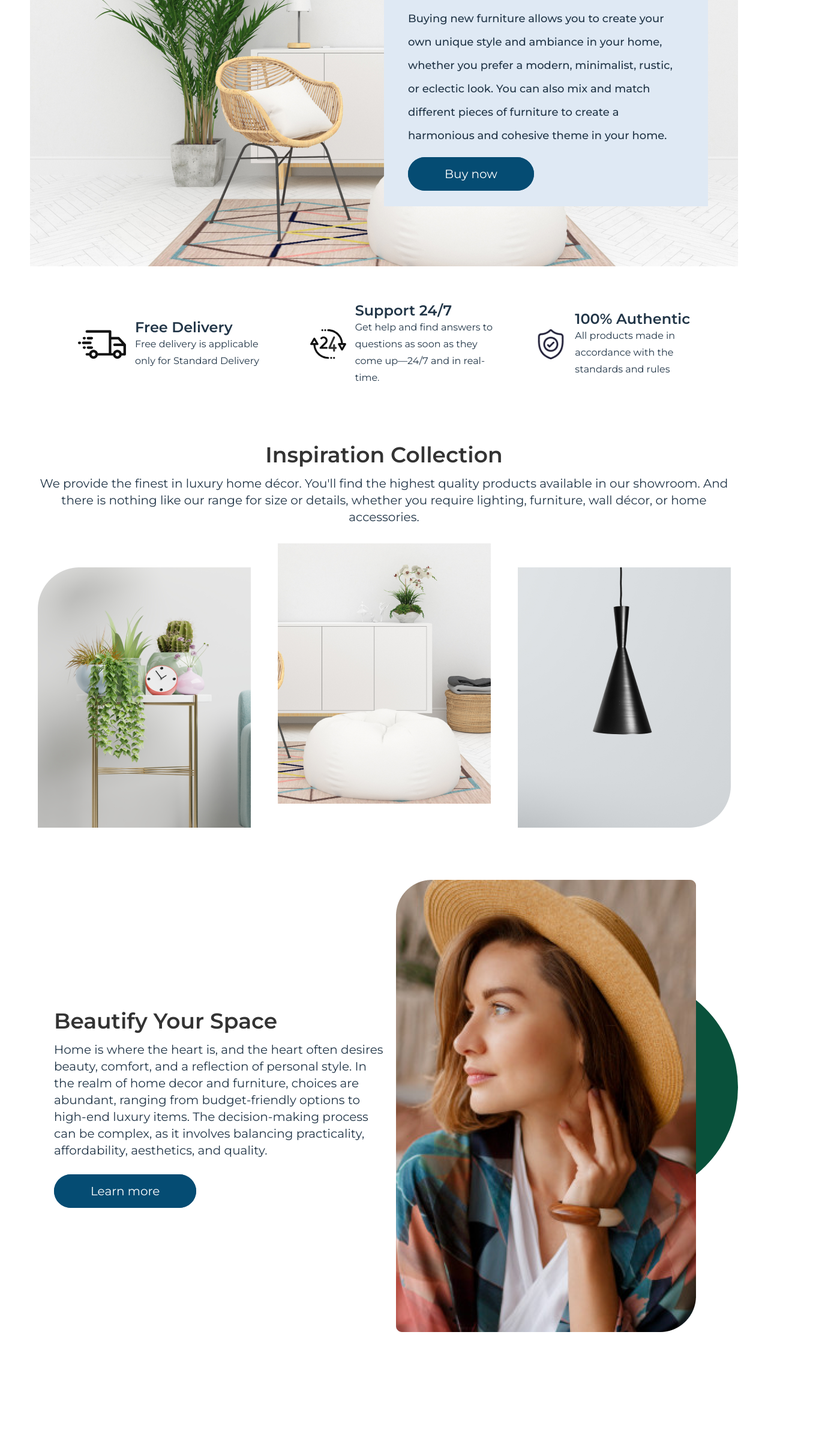
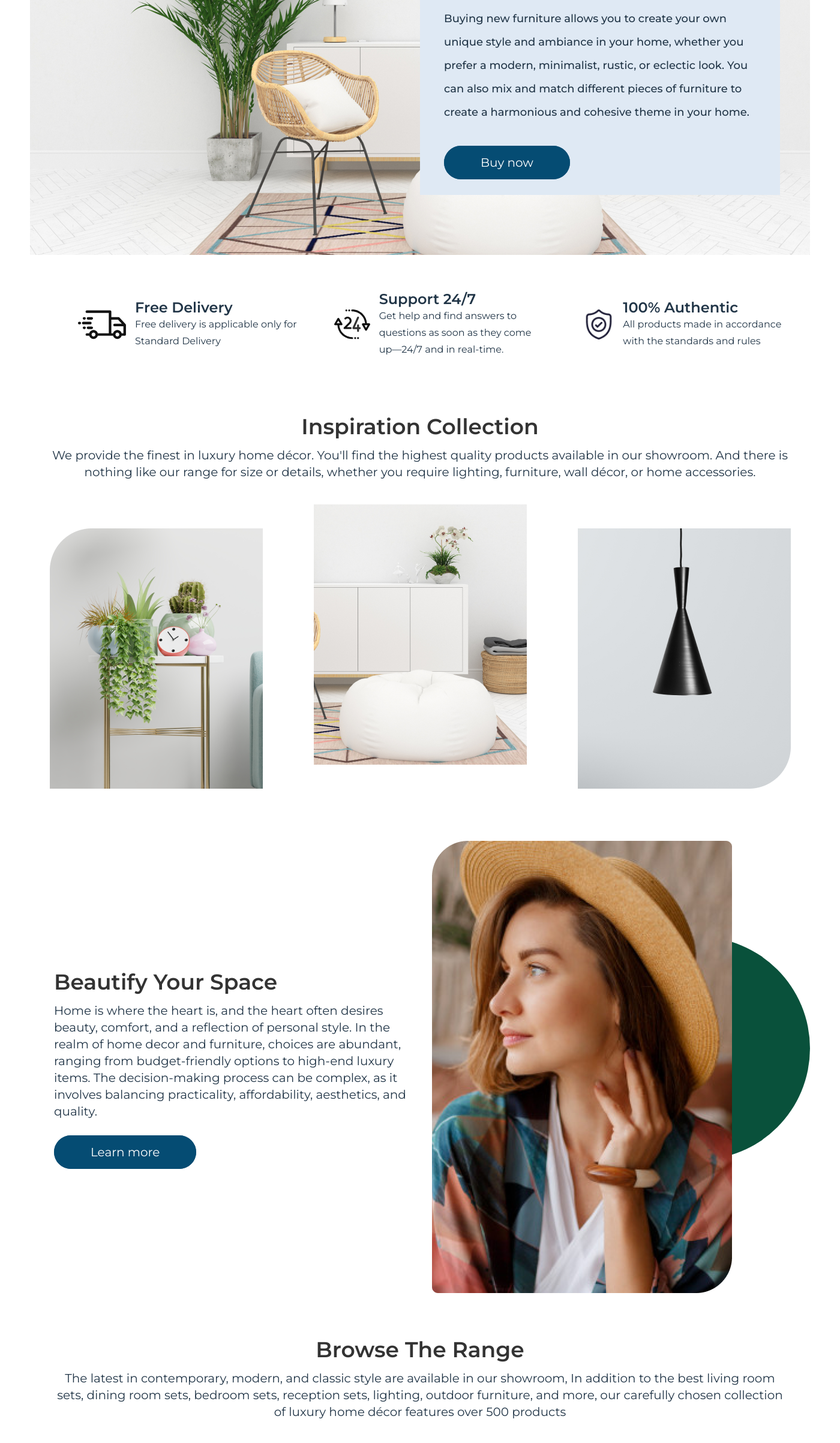
Before and after one commit to guranda26/ecommerce-website, a React (Vite) app: page / in a window 1280 px wide. Shown: the part 374-2780 px from the top of the page at 60% size, 1400 px wide, since content can reach past the window. Before the commit the page ends 2635 px from the top, so only its background shows below. Built offline with nearby package versions, Linux system fonts and the light colour scheme.

Commit message:
feat: add rooms section

```diff
--- a/src/components/beutifyYourSpace/BeutifyYourSpace.tsx
+++ b/src/components/beutifyYourSpace/BeutifyYourSpace.tsx
@@ -7,7 +7,7 @@ function BeutifyYourSpace(): React.JSX.Element {
     <section className="beutifyYourSpace">
       <div className="beutifyYourSpace-content">
         <h2 className="section-header">Beautify Your Space</h2>
-        <p className="beutifyYourSpace-text">
+        <p className="section-text beutifyYourSpace-text">
           Home is where the heart is, and the heart often desires beauty,
           comfort, and a reflection of personal style. In the realm of home
           decor and furniture, choices are abundant, ranging from
--- a/src/components/beutifyYourSpace/beutifyYourSpace.css
+++ b/src/components/beutifyYourSpace/beutifyYourSpace.css
@@ -13,7 +13,6 @@
 }
 
 .beutifyYourSpace-text {
-  padding: 0;
   margin: 0 0 40px;
 }
 
--- a/src/components/collection/Collection.tsx
+++ b/src/components/collection/Collection.tsx
@@ -9,7 +9,7 @@ function Collection(): React.JSX.Element {
   return (
     <section className="collection">
       <h2 className="section-header">Inspiration Collection</h2>
-      <p className="collection-text">
+      <p className="section-text collection-text">
         We provide the finest in luxury home décor. You'll find the highest
         quality products available in our showroom. And there is nothing like
         our range for size or details, whether you require lighting, furniture,
--- a/src/components/collection/collection.css
+++ b/src/components/collection/collection.css
@@ -5,9 +5,7 @@
 }
 
 .collection-text {
-  font-size: 20px;
   margin: 0 0 30px;
-  padding: 0;
 }
 
 .collection-images {
--- a/src/components/features/Features.tsx
+++ b/src/components/features/Features.tsx
@@ -8,7 +8,7 @@ function Features(): React.JSX.Element {
       <div className="content">
         <h2 className="content-header">New Arrival</h2>
         <p className="content-text__bold">Discover Our New Collection </p>
-        <p className="content-text">
+        <p className="section-text content-text">
           Buying new furniture allows you to create your own unique style and
           ambiance in your home, whether you prefer a modern, minimalist,
           rustic, or eclectic look. You can also mix and match different pieces
--- a/src/components/features/features.css
+++ b/src/components/features/features.css
@@ -35,8 +35,6 @@
 }
 
 .content-text {
-  padding: 0;
-  margin: 0 0 20px;
   font-weight: 500;
   font-size: 18px;
   line-height: 39px;
--- /dev/null
+++ b/src/components/rooms/Rooms.tsx
@@ -0,0 +1,37 @@
+import React from 'react';
+import './rooms.css';
+import { Link } from 'react-router-dom';
+
+function Rooms(): React.JSX.Element {
+  return (
+    <section className="section rooms">
+      <h2 className="section-header">Browse The Range</h2>
+      <p className="section-text">
+        The latest in contemporary, modern, and classic style are available in
+        our showroom, In addition to the best living room sets, dining room
+        sets, bedroom sets, reception sets, lighting, outdoor furniture, and
+        more, our carefully chosen collection of luxury home décor features over
+        500 products
+      </p>
+      <ul className="rooms-lists">
+        <li className="rooms-item">
+          <Link className="rooms-link" to="/catalog">
+            Dining
+          </Link>
+        </li>
+        <li className="rooms-item">
+          <Link className="rooms-link" to="/catalog">
+            Living
+          </Link>
+        </li>
+        <li className="rooms-item">
+          <Link className="rooms-link" to="/catalog">
+            Bedroom
+          </Link>
+        </li>
+      </ul>
+    </section>
+  );
+}
+
+export default Rooms;
--- /dev/null
+++ b/src/components/rooms/rooms.css
@@ -0,0 +1,44 @@
+.rooms {
+  background-color: #fff;
+  border-bottom: 3px solid var(--bg-color);
+}
+
+.rooms-lists {
+  display: grid;
+  grid-template-columns: 1fr 1fr 1fr;
+  gap: 20px;
+  list-style: none;
+}
+
+.rooms-link {
+  color: var(--dark-color);
+  text-decoration: none;
+}
+
+.rooms-link::before {
+  content: '';
+  display: block;
+  width: 381px;
+  height: 480px;
+  background-repeat: no-repeat;
+  background-size: 110%;
+  background-position: center;
+  transition: background-size 0.5s ease-in-out;
+  margin-bottom: 20px;
+}
+
+.rooms-link:first-child::before {
+  background-image: url('../../assets/images/dining.png');
+}
+
+.rooms-link:nth-child(2)::before {
+  background-image: url('../../assets/images/living.png');
+}
+
+.rooms-link:nth-child(3)::before {
+  background-image: url('../../assets/images/bedroom.png');
+}
+
+.rooms-link:hover::before {
+  background-size: 100%;
+}
--- a/src/index.css
+++ b/src/index.css
@@ -110,17 +110,13 @@ h1 {
   width: 1px;
 }
 
-.button {
-  padding: 15px 60px;
-  border-radius: 50px;
-  background-color: var(--brand-color);
-  border: 1px solid var(--brand-color);
-  color: #fff;
-  text-decoration: none;
+.section {
+  padding: 40px;
 }
 
-.button:hover {
-  background-color: #fff;
+.section-text {
+  margin: 0 0 40px;
+  padding: 0;
 }
 
 .section-header {
@@ -130,6 +126,20 @@ h1 {
   font-weight: 600;
   font-size: 36px;
   margin-bottom: 20px;
+}
+
+.button {
+  padding: 15px 60px;
+  border-radius: 50px;
+  background-color: var(--brand-color);
+  border: 1px solid var(--brand-color);
+  color: #fff;
+  text-decoration: none;
+  transition: background-color 0.5s ease-in-out;
+}
+
+.button:hover {
+  background-color: #fff;
 }
 
 @media (prefers-color-scheme: light) {
--- a/src/pages/mainPage/MainPage.tsx
+++ b/src/pages/mainPage/MainPage.tsx
@@ -2,6 +2,7 @@ import React from 'react';
 import BeutifyYourSpace from '../../components/beutifyYourSpace/BeutifyYourSpace';
 import Collection from '../../components/collection/Collection';
 import Features from '../../components/features/Features';
+import Rooms from '../../components/rooms/Rooms';
 import Support from '../../components/services/Services';
 
 function MainPage(): React.JSX.Element {
@@ -11,6 +12,7 @@ function MainPage(): React.JSX.Element {
       <Support />
       <Collection />
       <BeutifyYourSpace />
+      <Rooms />
     </>
   );
 }
```
